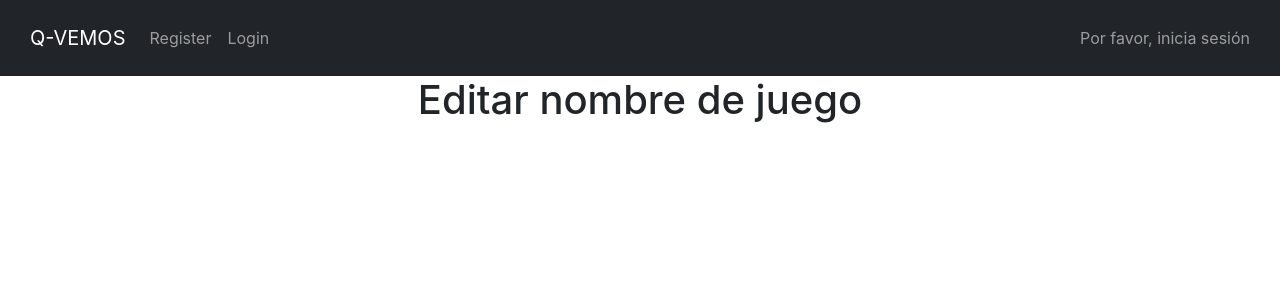
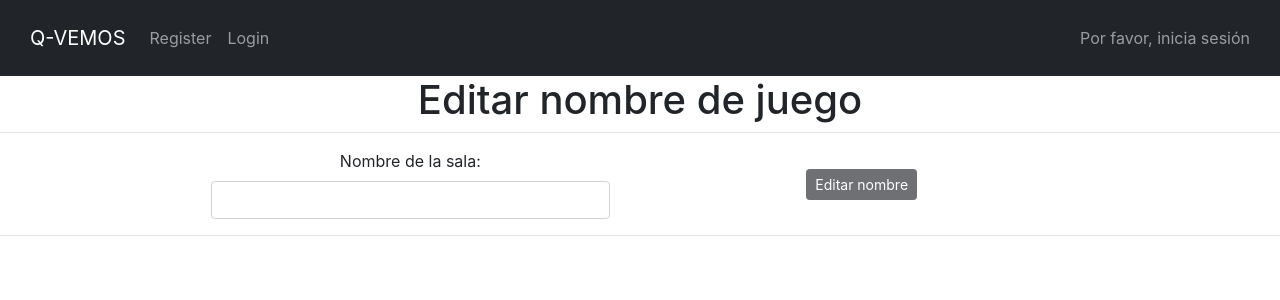
Before and after one commit to josemnaranjo/proyecto_qvemos_2, a React (Create React App) app in the folder Q-VES/client/: page /edit-game-name/1 in a window 1280 px wide. Shown: the top 300 px of the page. Built offline with nearby package versions, Linux system fonts and the light colour scheme.

Commit message:
Funcionalidad de editar nombre del juego en frontend

```diff
--- a/Q-VES/client/src/components/EditGameNameForm.jsx
+++ b/Q-VES/client/src/components/EditGameNameForm.jsx
@@ -1,8 +1,50 @@
 import React from 'react';
+import {Formik,Field,Form} from 'formik';
+import * as Yup from 'yup';
 
-const EditGameNameForm = () => {
+
+const EditGameNameForm = (props) => {
+    const {name,id,onSubmitProp} = props;
+
+
+    const valSchema = Yup.object().shape({
+
+        name: Yup.string()
+        .min(3,"Titulo muy corto")
+        .required("Por favor ingresa un nombre para la sala"),
+    })
+
     return (
         <div>
+            <Formik
+                initialValues={{
+                    name: name,
+                }}
+                validationSchema={valSchema}
+                onSubmit={(values) => onSubmitProp(id,values)}
+                enableReinitialize
+            >
+                {({ errors, touched, values }) => (
+                    <Form>
+                        <div className='row d-flex align-items-center justify-content-center p-3 border rounded'>
+                            <div className='col-4'>
+                                <div className='form-group'>
+                                    <label htmlFor="name" className='mb-2'>Nombre de la sala:</label>
+                                    <Field id="name" type="text" name="name" className="form-control" />
+                                    {errors.name && touched.name ? <p>{errors.name}</p> : null}
+                                </div>
+                            </div>
+
+                            <div className='col-4 m-2 d-flex justify-content-center'>
+                                <button className=' btn btn-dark btn-sm' type="submit" disabled={Object.values(errors).length>0 || Object.values(touched).length===0}>
+                                    Editar nombre
+                                </button>
+                            </div>
+                        </div>
+                    </Form>
+                )}
+            </Formik>
+
 
         </div>
     );
--- a/Q-VES/client/src/components/NewGameForm.jsx
+++ b/Q-VES/client/src/components/NewGameForm.jsx
@@ -7,7 +7,7 @@ const NewGameForm = (props) => {
 
     const valSchema = Yup.object().shape({
         name: Yup.string()
-        .min(1,"Titulo muy corto")
+        .min(3,"Titulo muy corto")
         .required("Por favor ingresa el nombre de la sala"),
     })
     return (
--- a/Q-VES/client/src/services/recommendations.services.js
+++ b/Q-VES/client/src/services/recommendations.services.js
@@ -37,3 +37,5 @@ export const getWinner = async(id) => await axios.get(`http://localhost:8000/api
 export const getAllGames = async () => await axios.get('http://localhost:8000/api/all-games');
 
 export const deleteGame = async (id) => await axios.delete(`http://localhost:8000/api/delete-game/${id}`);
+
+export const editGameName = async (id,values) => await axios.post(`http://localhost:8000/api/edit-game-name/${id}`,values);
--- a/Q-VES/client/src/views/EditGameName.jsx
+++ b/Q-VES/client/src/views/EditGameName.jsx
@@ -1,13 +1,24 @@
 import React from 'react';
 import Navbar from '../components/Navbar';
-import { useParams } from 'react-router-dom';
+import { useParams, useNavigate } from 'react-router-dom';
+import EditGameNameForm from '../components/EditGameNameForm';
+import {editGameName} from '../services/recommendations.services';
 const EditGameName = () => {
     const {id} = useParams();
+    const navigate = useNavigate();
+
+    const editGameNameFromService = async (id,values) => {
+        await editGameName(id,values);
+        navigate('/home');
+    }
+
+
 
     return (
         <div>
             <Navbar />
             <h1>Editar nombre de juego</h1>
+            <EditGameNameForm id={id} onSubmitProp={editGameNameFromService} />
 
         </div>
     );
```
Also changed, not shown: 1 other file (tests, documents, lock files or other folders).
